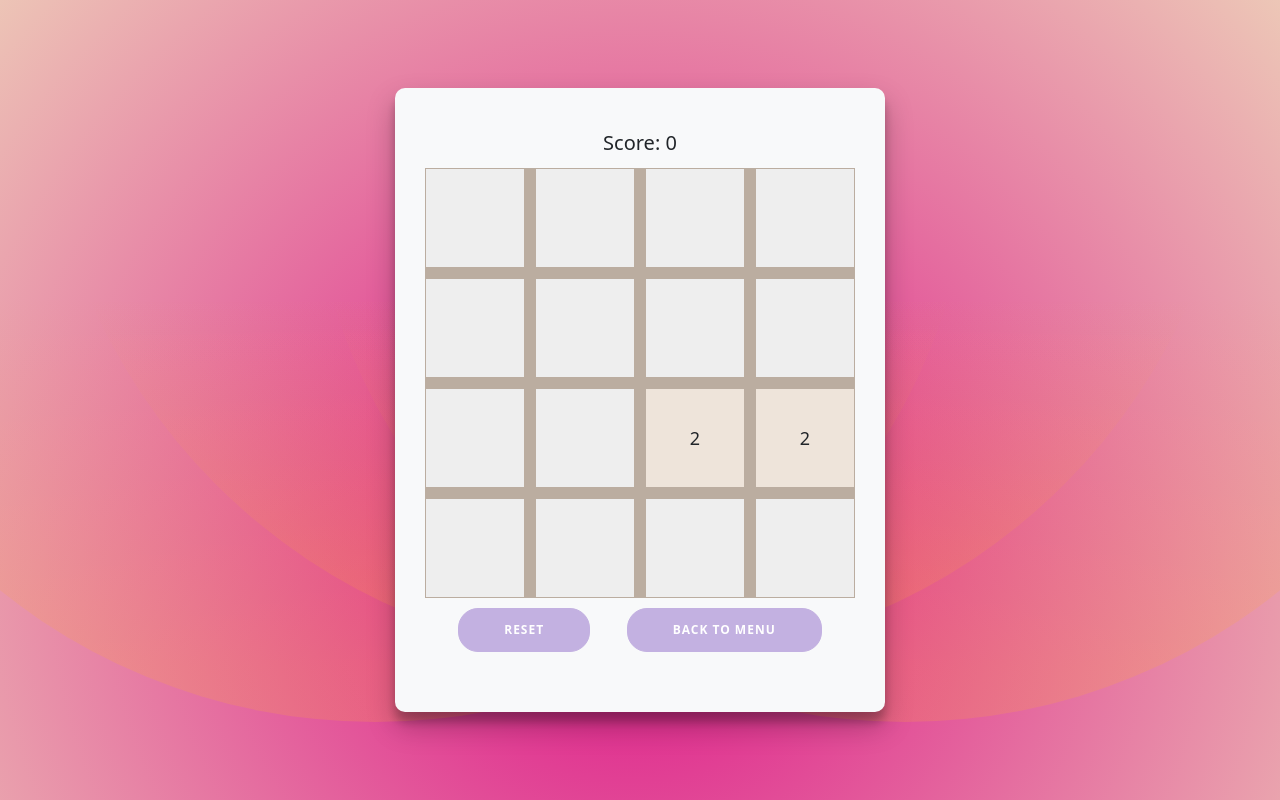
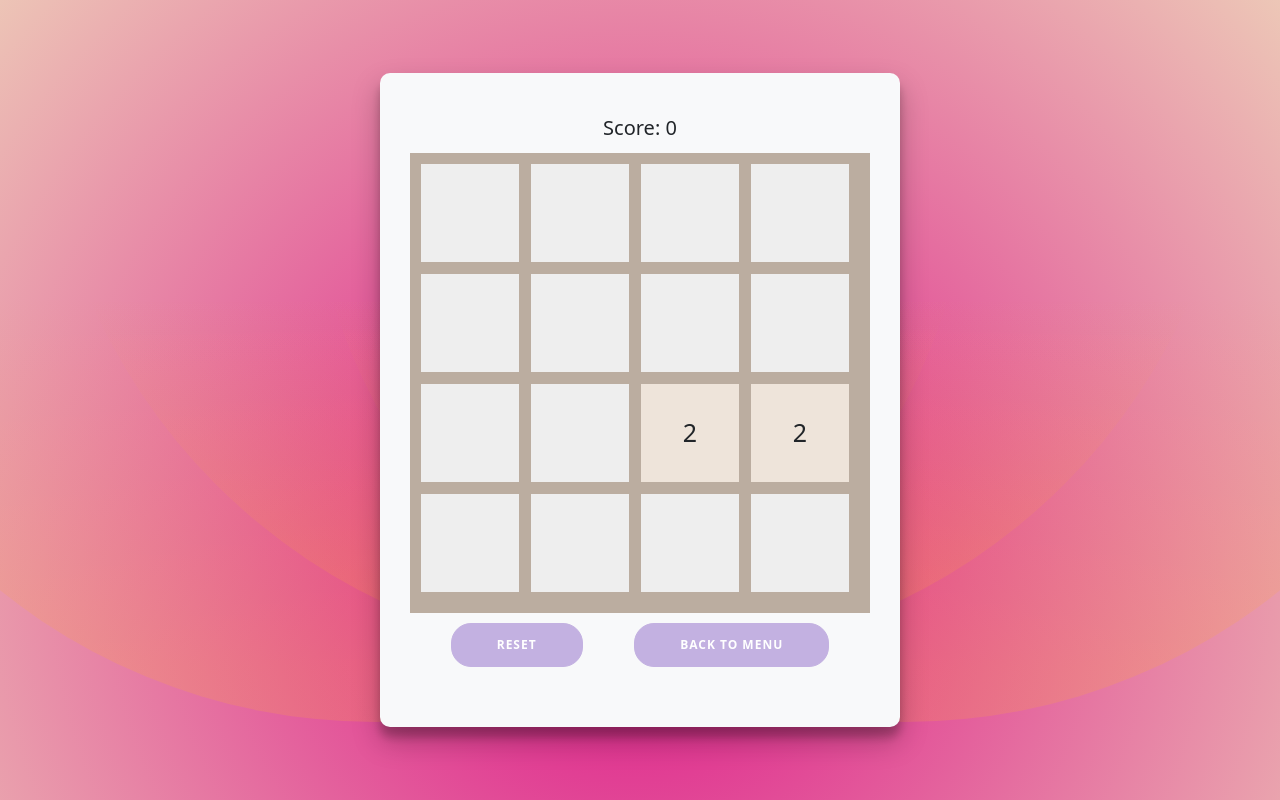
Before and after one commit to jklis2/Logic_Games_4Fun, a React (Create React App) app in the folder LogicGames4Fun/Client/: page /games/2048 in a window 1280 px wide. Both pictures are taken after a click on the button "START". Built offline with nearby package versions, Linux system fonts and the light colour scheme.

Commit message:
2048 fix escaping cells

```diff
--- a/LogicGames4Fun/Client/src/Component/Games/2048Game/Board2048.jsx
+++ b/LogicGames4Fun/Client/src/Component/Games/2048Game/Board2048.jsx
@@ -1,10 +1,10 @@
 import React from "react";
 import Tile2048 from "./Tile2048";
 
-function Board2048({ tiles }) {
+function Board2048({ tiles, level }) {
   return (
     <>
-    <div className="board">
+    <div className={`board board__${level}`}>
       {tiles.map((row, rowIndex) =>
         row.map((tile, colIndex) => (
           <Tile2048
--- a/LogicGames4Fun/Client/src/Component/Games/2048Game/Logic2048.jsx
+++ b/LogicGames4Fun/Client/src/Component/Games/2048Game/Logic2048.jsx
@@ -13,8 +13,6 @@ function Logic2048({ level, onReturnToStart }) {
         return 5;
       case "hard":
         return 6;
-      case "extreme":
-        return 8;
       default:
         return 4;
     }
@@ -194,11 +192,12 @@ function Logic2048({ level, onReturnToStart }) {
 
   return (
     <>
+    {console.log(level)}
       <div className="score-board score-board d-flex justify-content-center align-items-center">
         <span>Score: {score}</span>
       </div>
       <div className="d-flex justify-content-center align-items-center">
-        <Board2048 tiles={tiles} />
+        <Board2048 tiles={tiles} level={level}/>
       </div>
       {hasWon && <div className="win-message">Congratulations! You won!</div>}
       {hasLost && <div className="loss-message">You lost! Try again.</div>}
--- a/LogicGames4Fun/Client/src/Component/Games/2048Game/StartScreen2048.jsx
+++ b/LogicGames4Fun/Client/src/Component/Games/2048Game/StartScreen2048.jsx
@@ -2,7 +2,7 @@ import React, { useState } from "react";
 import { DifficultyMenu } from "../../DifficultyMenus/DifficultyMenu";
 
 function StartScreen2048({ onStart }) {
-  const difficultyList = ["easy", "medium", "hard", "extreme"];
+  const difficultyList = ["easy", "medium", "hard"];
   const [selectedLevel, setSelectedLevel] = useState("easy");
 
   return (
--- a/LogicGames4Fun/Client/src/Component/Settings/SettingsForm.jsx
+++ b/LogicGames4Fun/Client/src/Component/Settings/SettingsForm.jsx
@@ -30,7 +30,10 @@ export const SettingsForm = () => {
           </select>
 
           <div className="d-flex align-items-center mt-2">
-        <label className="difficulty-card__label" htmlFor="flexSwitchCheckDefault">
+            <label
+              className="difficulty-card__label"
+              htmlFor="flexSwitchCheckDefault"
+            >
               Music in games:
             </label>
             <div className="difficulty-card__check form-check form-switch ms-2">
--- a/LogicGames4Fun/Client/src/Styles/pages/_2048.scss
+++ b/LogicGames4Fun/Client/src/Styles/pages/_2048.scss
@@ -1,40 +1,43 @@
-.game-container {
-    display: flex;
-    flex-direction: column;
-    align-items: center;
-    justify-content: center;
-    padding: 20px;
-}
-
 .board {
   display: grid;
   grid-template-columns: repeat(4, 1fr);
-    gap: 10px; // Twój obecny odstęp między kafelkami
-    padding: 10px;
-    background-color: #BBADA0;
+  grid-template-rows: repeat(4, 1fr);
+  grid-gap: 1rem;
+  padding: 1rem;
+  background-color: #bbada0;
   position: relative;
-    width: calc(100px * 4 + 10px * 3);
-    height: calc(100px * 4 + 10px * 3);
+
+  &__easy {
+    width: calc(100px * 4 + 20px * 3);
+    height: calc(100px * 4 + 20px * 3);
   }
 
-//board-easy
-//board-medium
-//board-hard
+  &__medium {
+    width: calc(100px * 5 + 20px * 3);
+    height: calc(100px * 5 + 20px * 3);
+  }
+
+  &__hard {
+    width: calc(100px * 6 + 25px * 3);
+    height: calc(100px * 6 + 25px * 3);
+  }
+}
 
 .tile {
   box-sizing: border-box;
   position: relative;
-    border: 1px solid #BBADA0;
+  border: 1px solid #bbada0;
   width: 100px;
   height: 100px;
   display: flex;
   align-items: center;
   justify-content: center;
   background-color: #eee;
-    font-size: 18px;
+  font-size: 2.5rem;
   position: absolute;
   transition: transform 0.2s ease-in-out;
   overflow: hidden;
+  margin: 1rem;
 }
 
 .tile-2 {
@@ -81,8 +84,6 @@
   background-color: #09c;
 }
 
-/* Koniec kolorów poszczególnych kafelków */
-
 .inner-tile {
   width: 100%;
   height: 100%;
@@ -94,9 +95,15 @@
 }
 
 @keyframes mergeAnimation {
-    0% { transform: scale(1); }
-    50% { transform: scale(1.1); }
-    100% { transform: scale(1); }
+  0% {
+    transform: scale(1);
+  }
+  50% {
+    transform: scale(1.1);
+  }
+  100% {
+    transform: scale(1);
+  }
 }
 
 .tile.merged .inner-tile {
@@ -125,18 +132,6 @@
   margin-bottom: 20px;
 }
 
-.start-screen {
-    display: flex;
-    flex-direction: column;
-    align-items: center;
-    justify-content: center;
-    height: 100vh;
-}
-
-.start-screen h2 {
-    margin-bottom: 20px;
-}
-
 .loss-message {
   font-size: 24px;
   color: red;
@@ -148,7 +143,3 @@
   font-size: 20px;
   margin: 10px;
 }
-
-button{
-    margin: 10px;
-}
```
Lines whose indentation alone changed are shown as unchanged.
